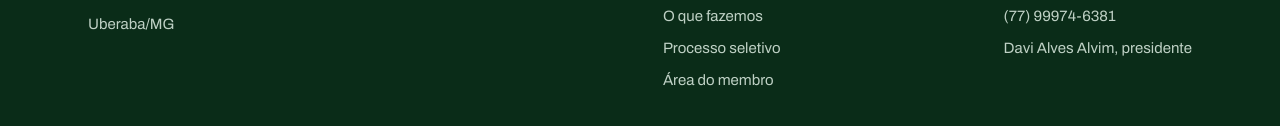
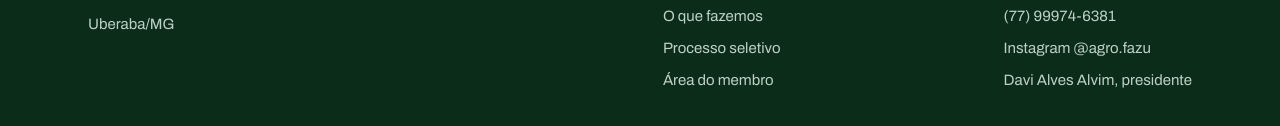
Before and after one commit to ligaagrofazu-collab/ligaagrofazu-collab.github.io, a plain HTML site: page quem-somos.html in a window 1280 px wide. Shown: the part 2560-2686 px from the top of the page. Drawn offline with Linux system fonts and the light colour scheme.

Commit message:
Link do Instagram @agro.fazu no rodapé

```diff
--- a/quem-somos.html
+++ b/quem-somos.html
@@ -93,6 +93,7 @@
       <span class="titulo">Contato</span>
       <a href="mailto:ligaagrofazu@gmail.com">ligaagrofazu@gmail.com</a>
       <a href="tel:+5577999746381">(77) 99974-6381</a>
+      <a href="https://www.instagram.com/agro.fazu/" target="_blank" rel="noopener">Instagram @agro.fazu</a>
       <span>Davi Alves Alvim, presidente</span>
     </div>
   </div>
```
